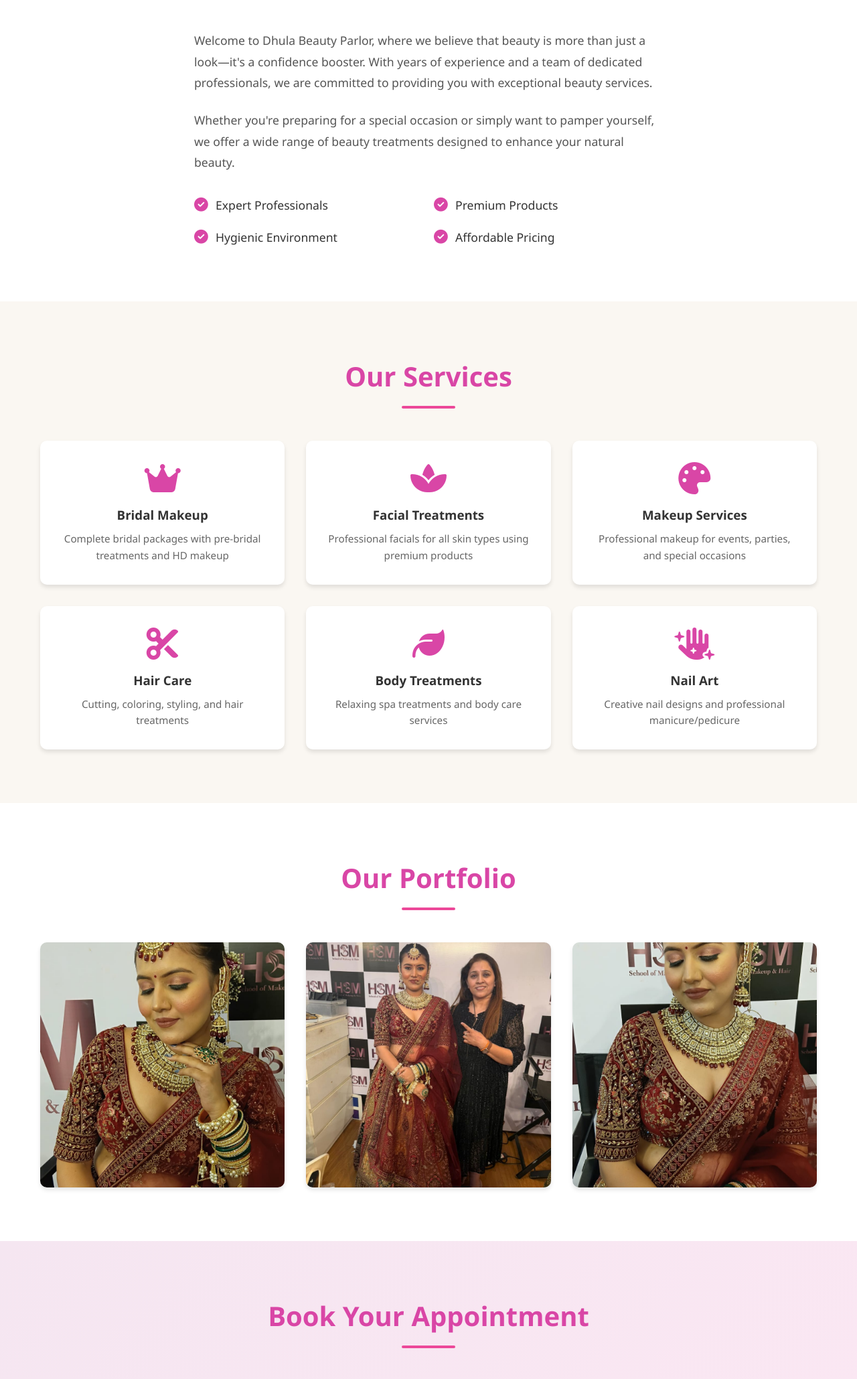
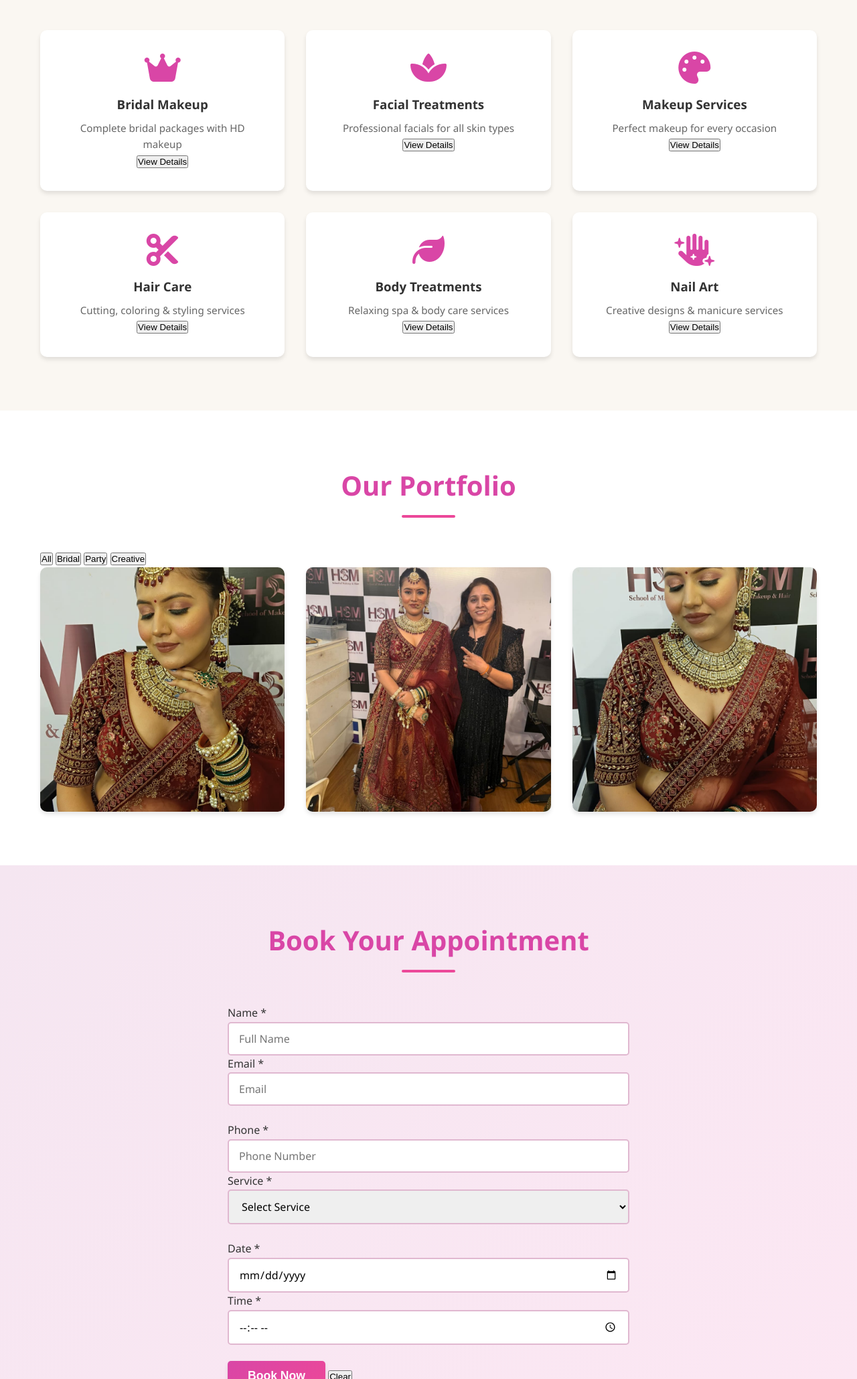
Before and after one commit to chhasiadhruvin-png/beauty-parlor, a plain HTML site: page index.html in a window 1280 px wide. Shown: the part 741-2800 px from the top of the page at 67% size. Drawn offline with Linux system fonts and the light colour scheme.

Commit message:
Update index.html

```diff
--- a/index.html
+++ b/index.html
@@ -18,9 +18,9 @@
                 </div>
                 <ul class="nav-menu">
                     <li><a href="#home" class="nav-link">Home</a></li>
-                    <li><a href="#about" class="nav-link">About</a></li>
                     <li><a href="#services" class="nav-link">Services</a></li>
                     <li><a href="#portfolio" class="nav-link">Portfolio</a></li>
+                    <li><a href="#appointment" class="nav-link">Booking</a></li>
                     <li><a href="#contact" class="nav-link">Contact</a></li>
                 </ul>
                 <div class="hamburger">
@@ -36,26 +36,10 @@
     <section id="home" class="hero">
         <div class="hero-content">
             <h1>Welcome to Dhula Beauty Parlor</h1>
-            <p>We make the world look beautiful</p>
-            <a href="#contact" class="cta-button">Book an Appointment</a>
-        </div>
-    </section>
-
-    <!-- About Section -->
-    <section id="about" class="about">
-        <div class="container">
-            <h2 class="section-title">About Us</h2>
-            <div class="about-content">
-                <div class="about-text">
-                    <p>Welcome to Dhula Beauty Parlor, where we believe that beauty is more than just a look—it's a confidence booster. With years of experience and a team of dedicated professionals, we are committed to providing you with exceptional beauty services.</p>
-                    <p>Whether you're preparing for a special occasion or simply want to pamper yourself, we offer a wide range of beauty treatments designed to enhance your natural beauty.</p>
-                    <ul class="about-features">
-                        <li><i class="fas fa-check-circle"></i> Expert Professionals</li>
-                        <li><i class="fas fa-check-circle"></i> Premium Products</li>
-                        <li><i class="fas fa-check-circle"></i> Hygienic Environment</li>
-                        <li><i class="fas fa-check-circle"></i> Affordable Pricing</li>
-                    </ul>
-                </div>
+            <p>Transform Your Beauty, Boost Your Confidence</p>
+            <div class="hero-buttons">
+                <a href="#appointment" class="cta-button primary-btn">Book Now</a>
+                <a href="#services" class="cta-button secondary-btn">View Services</a>
             </div>
         </div>
     </section>
@@ -65,35 +49,41 @@
         <div class="container">
             <h2 class="section-title">Our Services</h2>
             <div class="services-grid">
-                <div class="service-card">
+                <div class="service-card" onclick="openServiceModal('bridal')">
                     <i class="fas fa-crown"></i>
                     <h3>Bridal Makeup</h3>
-                    <p>Complete bridal packages with pre-bridal treatments and HD makeup</p>
+                    <p>Complete bridal packages with HD makeup</p>
+                    <button class="service-btn">View Details</button>
                 </div>
-                <div class="service-card">
+                <div class="service-card" onclick="openServiceModal('facial')">
                     <i class="fas fa-spa"></i>
                     <h3>Facial Treatments</h3>
-                    <p>Professional facials for all skin types using premium products</p>
+                    <p>Professional facials for all skin types</p>
+                    <button class="service-btn">View Details</button>
                 </div>
-                <div class="service-card">
+                <div class="service-card" onclick="openServiceModal('makeup')">
                     <i class="fas fa-palette"></i>
                     <h3>Makeup Services</h3>
-                    <p>Professional makeup for events, parties, and special occasions</p>
+                    <p>Perfect makeup for every occasion</p>
+                    <button class="service-btn">View Details</button>
                 </div>
-                <div class="service-card">
+                <div class="service-card" onclick="openServiceModal('hair')">
                     <i class="fas fa-cut"></i>
                     <h3>Hair Care</h3>
-                    <p>Cutting, coloring, styling, and hair treatments</p>
+                    <p>Cutting, coloring & styling services</p>
+                    <button class="service-btn">View Details</button>
                 </div>
-                <div class="service-card">
+                <div class="service-card" onclick="openServiceModal('body')">
                     <i class="fas fa-leaf"></i>
                     <h3>Body Treatments</h3>
-                    <p>Relaxing spa treatments and body care services</p>
+                    <p>Relaxing spa & body care services</p>
+                    <button class="service-btn">View Details</button>
                 </div>
-                <div class="service-card">
+                <div class="service-card" onclick="openServiceModal('nails')">
                     <i class="fas fa-hand-sparkles"></i>
                     <h3>Nail Art</h3>
-                    <p>Creative nail designs and professional manicure/pedicure</p>
+                    <p>Creative designs & manicure services</p>
+                    <button class="service-btn">View Details</button>
                 </div>
             </div>
         </div>
@@ -103,26 +93,32 @@
     <section id="portfolio" class="portfolio">
         <div class="container">
             <h2 class="section-title">Our Portfolio</h2>
+            <div class="portfolio-controls">
+                <button class="filter-btn active" onclick="filterPortfolio('all')">All</button>
+                <button class="filter-btn" onclick="filterPortfolio('bridal')">Bridal</button>
+                <button class="filter-btn" onclick="filterPortfolio('party')">Party</button>
+                <button class="filter-btn" onclick="filterPortfolio('creative')">Creative</button>
+            </div>
             <div class="portfolio-grid">
-                <div class="portfolio-item">
+                <div class="portfolio-item" data-category="bridal">
                     <img src="bride.jpeg" alt="Bridal Makeup">
                     <div class="portfolio-overlay">
                         <h3>Bridal Makeup</h3>
-                        <p>Stunning bridal transformations</p>
+                        <p>Stunning transformations</p>
                     </div>
                 </div>
-                <div class="portfolio-item">
+                <div class="portfolio-item" data-category="party">
                     <img src="image.jpeg" alt="Party Makeup">
                     <div class="portfolio-overlay">
                         <h3>Party Makeup</h3>
-                        <p>Evening and event makeup</p>
+                        <p>Evening looks</p>
                     </div>
                 </div>
-                <div class="portfolio-item">
+                <div class="portfolio-item" data-category="creative">
                     <img src="Makeup.jpeg" alt="Creative Makeup">
                     <div class="portfolio-overlay">
                         <h3>Creative Makeup</h3>
-                        <p>Artistic and experimental looks</p>
+                        <p>Artistic designs</p>
                     </div>
                 </div>
             </div>
@@ -130,34 +126,52 @@
     </section>
 
     <!-- Appointment Section -->
-    <section class="appointment">
+    <section id="appointment" class="appointment">
         <div class="container">
             <h2 class="section-title">Book Your Appointment</h2>
             <form class="appointment-form" id="appointmentForm">
+                <div class="form-row">
                     <div class="form-group">
-                    <input type="text" placeholder="Your Name" required>
+                        <label>Name *</label>
+                        <input type="text" placeholder="Full Name" required name="name">
                     </div>
                     <div class="form-group">
-                    <input type="email" placeholder="Your Email" required>
+                        <label>Email *</label>
+                        <input type="email" placeholder="Email" required name="email">
+                    </div>
+                </div>
+                <div class="form-row">
+                    <div class="form-group">
+                        <label>Phone *</label>
+                        <input type="tel" placeholder="Phone Number" required name="phone">
                     </div>
                     <div class="form-group">
-                    <input type="tel" placeholder="Your Phone Number" required>
+                        <label>Service *</label>
+                        <select required name="service">
+                            <option value="">Select Service</option>
+                            <option value="bridal">Bridal Makeup</option>
+                            <option value="facial">Facial</option>
+                            <option value="makeup">Makeup</option>
+                            <option value="hair">Hair</option>
+                            <option value="body">Body</option>
+                            <option value="nails">Nails</option>
+                        </select>
+                    </div>
+                </div>
+                <div class="form-row">
+                    <div class="form-group">
+                        <label>Date *</label>
+                        <input type="date" required name="date">
                     </div>
                     <div class="form-group">
-                    <select required>
-                        <option value="">Select a Service</option>
-                        <option value="bridal">Bridal Makeup</option>
-                        <option value="facial">Facial Treatments</option>
-                        <option value="makeup">Makeup Services</option>
-                        <option value="hair">Hair Care</option>
-                        <option value="body">Body Treatments</option>
-                        <option value="nails">Nail Art</option>
-                    </select>
+                        <label>Time *</label>
+                        <input type="time" required name="time">
                     </div>
-                <div class="form-group">
-                    <input type="date" required>
                 </div>
-                <button type="submit" class="submit-btn">Book Appointment</button>
+                <div class="form-buttons">
+                    <button type="submit" class="submit-btn">Book Now</button>
+                    <button type="reset" class="cancel-btn">Clear</button>
+                </div>
             </form>
         </div>
     </section>
@@ -165,53 +179,51 @@
     <!-- Contact Section -->
     <section id="contact" class="contact">
         <div class="container">
-            <h2 class="section-title">Contact Us</h2>
-            <div class="contact-content">
+            <h2 class="section-title">Get In Touch</h2>
             <div class="contact-info">
                 <div class="contact-item">
                     <i class="fas fa-phone"></i>
                     <div>
-                            <h4>Phone</h4>
-                            <p><a href="tel:+919819558892">+91 9819558892</a></p>
-                            <p><a href="tel:+917977579522">+91 7977579522</a></p>
+                        <h4>Call Us</h4>
+                        <button class="contact-btn" onclick="callUs()">+91 9819558892</button>
                     </div>
                 </div>
                 <div class="contact-item">
                     <i class="fas fa-envelope"></i>
                     <div>
                         <h4>Email</h4>
-                            <p><a href="mailto:Binaltparmar@gmail.com">Binaltparmar@gmail.com</a></p>
+                        <button class="contact-btn" onclick="emailUs()">Send Email</button>
                     </div>
                 </div>
                 <div class="contact-item">
-                        <i class="fas fa-map-marker-alt"></i>
+                    <i class="fas fa-map"></i>
                     <div>
                         <h4>Location</h4>
-                            <p>Sec 35 E, Shop 4, SR Park Building<br>Kharghar, Navi Mumbai<br>Maharashtra - 410210</p>
+                        <button class="contact-btn" onclick="getDirections()">Get Directions</button>
                     </div>
                 </div>
                 <div class="contact-item">
                     <i class="fas fa-clock"></i>
                     <div>
                         <h4>Hours</h4>
-                            <p>Mon - Sun: 10:00 AM - 8:00 PM</p>
+                        <p>10 AM - 8 PM Daily</p>
                     </div>
                 </div>
             </div>
             <div class="social-links">
-                    <a href="#"><i class="fab fa-facebook"></i></a>
-                    <a href="#"><i class="fab fa-instagram"></i></a>
-                    <a href="#"><i class="fab fa-whatsapp"></i></a>
-                </div>
+                <a href="#" class="social-btn facebook"><i class="fab fa-facebook"></i></a>
+                <a href="#" class="social-btn instagram"><i class="fab fa-instagram"></i></a>
+                <a href="#" class="social-btn whatsapp"><i class="fab fa-whatsapp"></i></a>
             </div>
         </div>
     </section>
 
     <!-- Footer -->
     <footer class="footer">
-        <div class="container">
-            <p>&copy; 2026 Dhula Beauty Parlor. All rights reserved.</p>
-            <p>Thank you for choosing us. We look forward to seeing you again! ✨</p>
+        <p>&copy; 2026 Dhula Beauty Parlor. All rights reserved. ✨</p>
+        <div class="footer-buttons">
+            <button class="footer-btn" onclick="scrollToHome()">↑ Top</button>
+            <button class="footer-btn" onclick="scrollToServices()">Services</button>
         </div>
     </footer>
 
```
Lines whose indentation alone changed are shown as unchanged.
